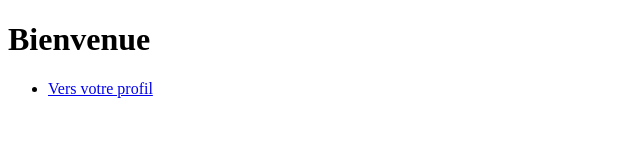
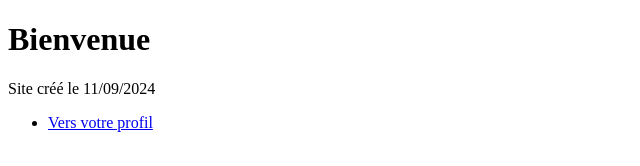
Before and after one commit to Alex-201Z/GitExo1, a plain HTML site: page Index.html in a window 1280 px wide. Shown: the whole page, without its empty margins (0-640 px from the left). Drawn offline with Linux system fonts and the light colour scheme.

Commit message:
mon project v3

```diff
--- a/Index.html
+++ b/Index.html
@@ -6,6 +6,7 @@
 </head>
 <body>
 <h1>Bienvenue</h1>
+Site créé le 11/09/2024
 <section>
     <nav>
         <ul>
```
Also changed, not shown: 2 other files.
